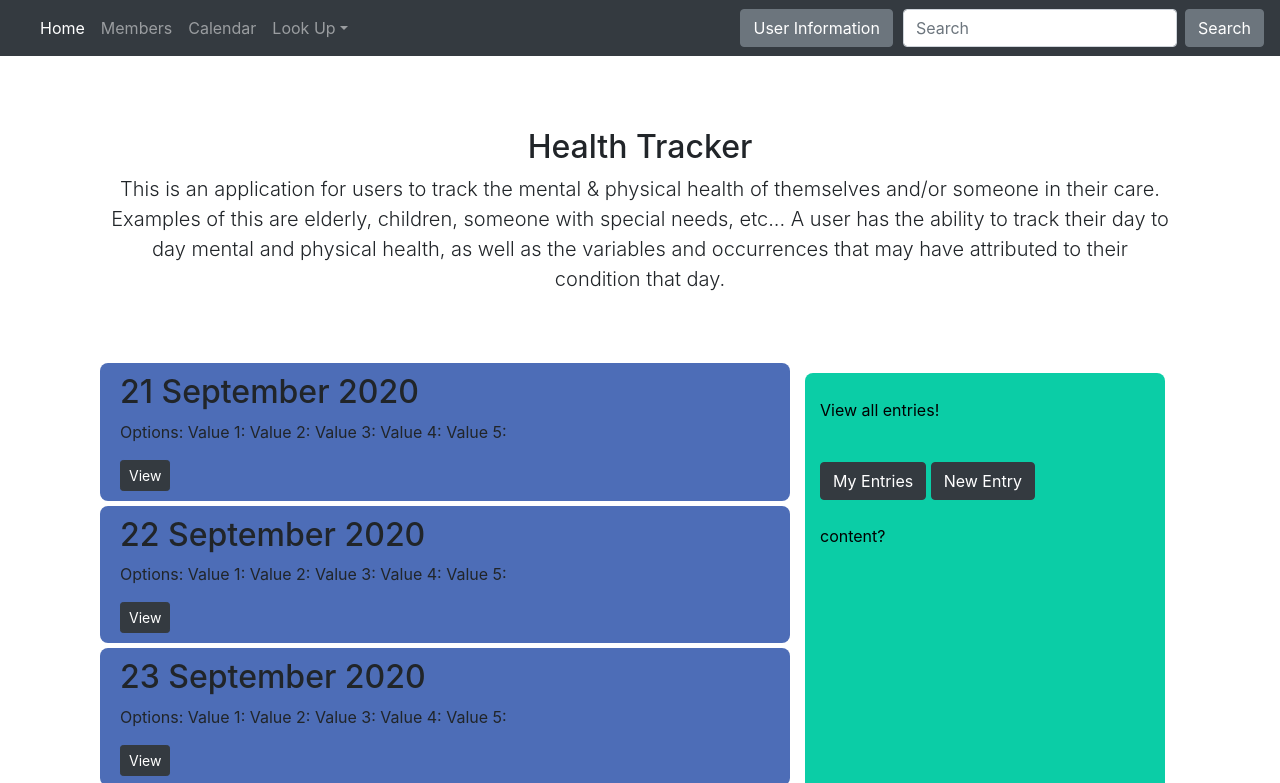
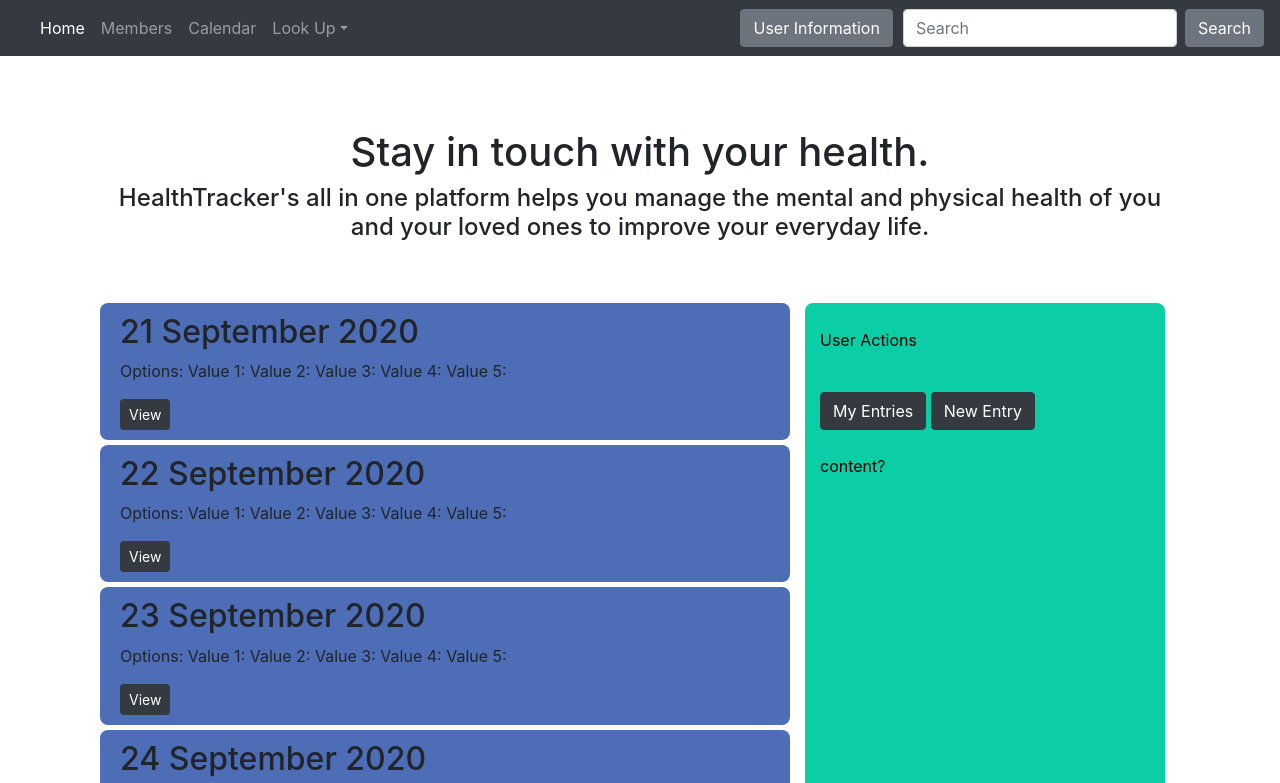
Before and after one commit to fmc127/Health-Tracker, a plain HTML site: page index.html in a window 1280 px wide. Shown: the top 783 px of the page. Drawn offline with nearby package versions, Linux system fonts and the light colour scheme.

```diff
--- a/gruntfile.js
+++ /dev/null
@@ -1 +0,0 @@
-'use strict'
--- a/index.css
+++ b/index.css
@@ -45,7 +45,7 @@
 background-color: #0bcda6;
 border-radius: 8px;
 color: #000000;
-margin-bottom: 25px;
-margin-top: 15px;
+margin-bottom: 5px;
+margin-top: 5px;
 margin-left: 0;
 }
--- a/index.html
+++ b/index.html
@@ -7,7 +7,7 @@
   <meta name="description" content="">
   <meta name="author" content="Mark Otto, Jacob Thornton, and Bootstrap contributors">
   <meta name="generator" content="Jekyll v4.1.1">
-  <title>Health Tracker</title>
+  <title>HealthTracker</title>
 
   <link rel="canonical" href="https://getbootstrap.com/docs/4.5/examples/start-template/">
 
@@ -141,12 +141,14 @@
 
     <div class="start">
 
-      <h2> Health Tracker </h2>
+      <h1>Stay in touch with your health.</h1>
+      <h4>HealthTracker's all in one platform helps you manage the mental and physical health of you and your loved ones
+        to improve your everyday life.</h4>
 
-      <p class="lead">This is an application for users to track the mental & physical health of themselves and/or
+      <!-- <p class="lead">This is an application for users to track the mental & physical health of themselves and/or
         someone in their care. Examples of this are elderly, children, someone with special needs, etc... A user has the
         ability to track their day to day mental and physical health, as well as the variables and occurrences that may
-        have attributed to their condition that day.</p>
+        have attributed to their condition that day.</p> -->
     </div>
     <main class="container-fluid row main">
 
@@ -279,7 +281,7 @@
         </div>
         <div data-id="5e8f53f845a6a30017c342ad" class="box">
           <h2 class="date">
-            34 Septomber 2053
+            34 Septober 2053
           </h2>
           <p>Options:
             Value 1:
@@ -348,7 +350,7 @@
         </div>
       </section>
       <section class="user-actions col-xs-12 col-md-4">
-        <p class="message">View all entries!</p>
+        <p class="message">User Actions</p>
         <form id="sign-up" class="form-group" style="display: none;">
           <fieldset>
             <legend>Sign up!</legend>
@@ -373,8 +375,8 @@
           </fieldset>
         </form>
         <br>
-          <button id="index-my-entries-button" class="btn btn-dark" style="">My Entries</button>
-          <button id="create-survey-button" class="btn btn-dark" style="">New Entry</button>
+        <button id="index-my-entries-button" class="btn btn-dark" style="">My Entries</button>
+        <button id="create-survey-button" class="btn btn-dark" style="">New Entry</button>
         <br>
         <br>
         <section class="intro">
```
Also changed, not shown: package.json (deleted, +0 -34 lines), 1 other file.
